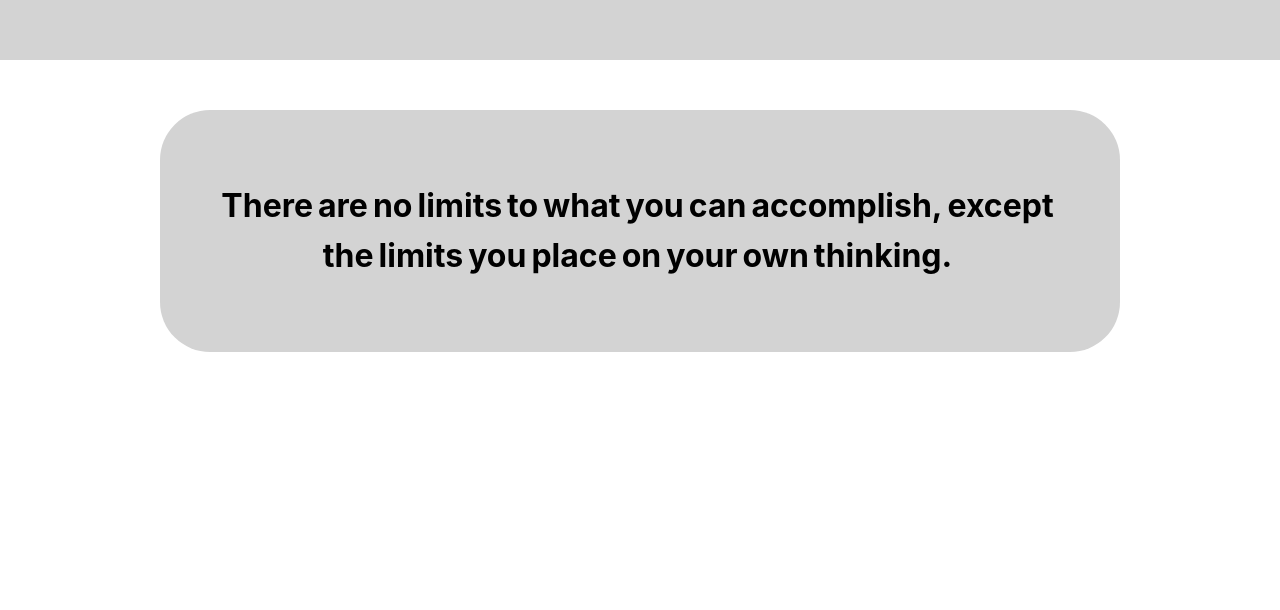
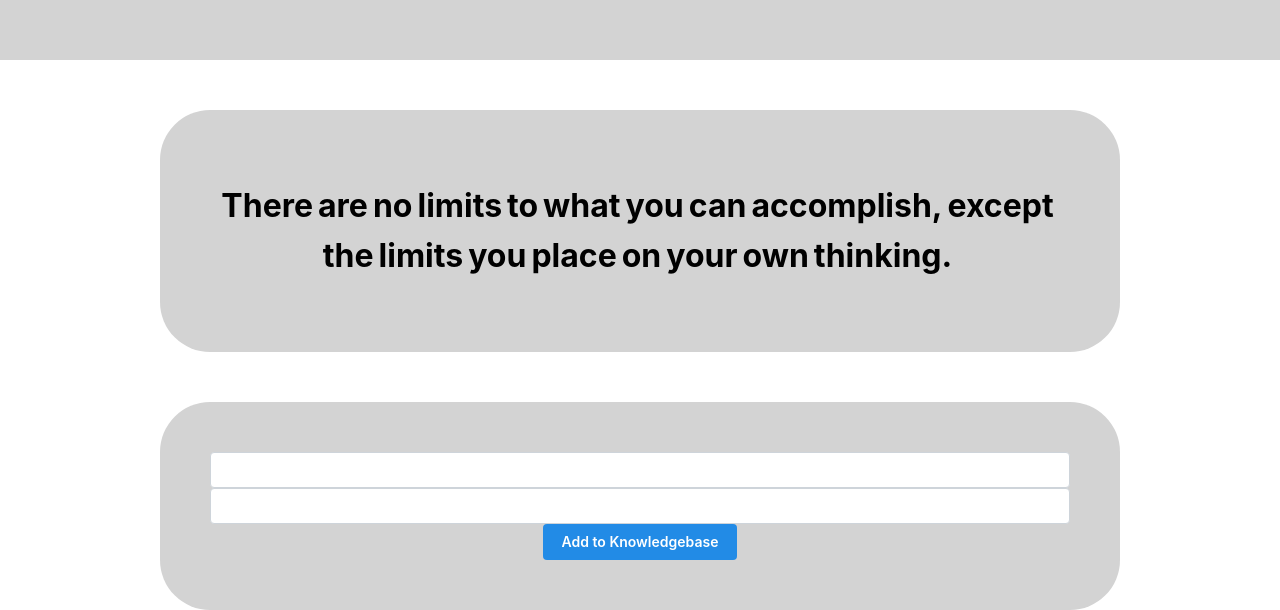
Before and after one commit to Merrimack-Computer-Club/Merrimack_Computer_Club_Website, a React (Create React App) app in the folder merrimackcspage/: page / in a window 1280 px wide. Shown: the part 630-1240 px from the top of the page. Before the commit the page ends 982 px from the top, so only its background shows below. Built offline with nearby package versions, Linux system fonts and the light colour scheme.

Commit message:
starting table and firbase config

```diff
--- a/merrimackcspage/package.json
+++ b/merrimackcspage/package.json
@@ -8,6 +8,7 @@
     "@testing-library/jest-dom": "^5.17.0",
     "@testing-library/react": "^13.4.0",
     "@testing-library/user-event": "^13.5.0",
+    "firebase": "^10.7.1",
     "react": "^18.2.0",
     "react-dom": "^18.2.0",
     "react-router-dom": "^6.20.1",
--- a/merrimackcspage/src/pages/Home.js
+++ b/merrimackcspage/src/pages/Home.js
@@ -1,30 +1,13 @@
 import React from "react";
 import "../css/home.css";
-import { Container } from "@mantine/core";
+import { Container, Input, Button } from "@mantine/core";
 import {useEffect, useState} from 'react'
-// Import the functions you need from the SDKs you need
-import { initializeApp } from "firebase/app";
-import { getAnalytics } from "firebase/analytics";
-// TODO: Add SDKs for Firebase products that you want to use
-// https://firebase.google.com/docs/web/setup#available-libraries
+import { getFirestore, collection, addDoc } from 'firebase/firestore';
+import { app as firebaseApp } from './firebaseConfig';
 
-// Your web app's Firebase configuration
-// For Firebase JS SDK v7.20.0 and later, measurementId is optional
-const firebaseConfig = {
-  apiKey: "AIzaSyCouKKUiY3ilrHpL4kD-OPGRAUgDLz55WY",
-  authDomain: "web-development-final-7dd3e.firebaseapp.com",
-  projectId: "web-development-final-7dd3e",
-  storageBucket: "web-development-final-7dd3e.appspot.com",
-  messagingSenderId: "1052801351450",
-  appId: "1:1052801351450:web:bbc233e000af622e1c76a3",
-  measurementId: "G-01RZWR8R4S"
-};
-
-// Initialize Firebase
-const app = initializeApp(firebaseConfig);
-const analytics = getAnalytics(app);
 function Home() {
   const [scrollPosition, setScrollPosition] = useState(0);
+  const [formData, setFormData] = useState({ title: '', content: '' });
 
   // On initial render, this useeffect runs and gets the scroll position. Once the user scrolls, the blurring in the blur div will activate
   useEffect(() => {
@@ -38,6 +21,24 @@ function Home() {
       window.removeEventListener("scroll", handleScroll);
     };
   }, []);
+  const handleFormSubmit = async (e) => {
+    e.preventDefault();
+
+    // Get a reference to the Firestore database
+    const db = getFirestore(firebaseApp);
+
+    // Add a new document with the form data to the "sections" collection
+    await addDoc(collection(db, 'sections'), formData);
+
+    // Reset the form data
+    setFormData({ title: '', content: '' });
+  };
+  const handleInputChange = (e) => {
+    const { name, value } = e.target;
+    setFormData((prevData) => ({ ...prevData, [name]: value }));
+  };
+
+
 
   return (
     <div>
@@ -79,6 +80,23 @@ function Home() {
           <span>own</span>
           <span>thinking.</span>
         </h1>
+        </Container>
+        <Container className="blurdiv">
+        <form onSubmit={handleFormSubmit}>
+          <Input
+            label="Title"
+            name="title"
+            value={formData.title}
+            onChange={handleInputChange}
+          />
+          <Input
+            label="Content"
+            name="content"
+            value={formData.content}
+            onChange={handleInputChange}
+          />
+          <Button type="submit">Add to Knowledgebase</Button>
+        </form>
       </Container>
 
     </div>
--- /dev/null
+++ b/merrimackcspage/src/pages/firebaseConfig.js
@@ -0,0 +1,22 @@
+// Import the functions you need from the SDKs you need
+import { initializeApp } from "firebase/app";
+import { getAnalytics } from "firebase/analytics";
+// TODO: Add SDKs for Firebase products that you want to use
+// https://firebase.google.com/docs/web/setup#available-libraries
+
+// Your web app's Firebase configuration
+// For Firebase JS SDK v7.20.0 and later, measurementId is optional
+const firebaseConfig = {
+  apiKey: "AIzaSyCouKKUiY3ilrHpL4kD-OPGRAUgDLz55WY",
+  authDomain: "web-development-final-7dd3e.firebaseapp.com",
+  projectId: "web-development-final-7dd3e",
+  storageBucket: "web-development-final-7dd3e.appspot.com",
+  messagingSenderId: "1052801351450",
+  appId: "1:1052801351450:web:bbc233e000af622e1c76a3",
+  measurementId: "G-01RZWR8R4S"
+};
+
+// Initialize Firebase
+const app = initializeApp(firebaseConfig);
+const analytics = getAnalytics(app);
+export { app, analytics };
```
Also changed, not shown: 1 other file (tests, documents, lock files or other folders).
